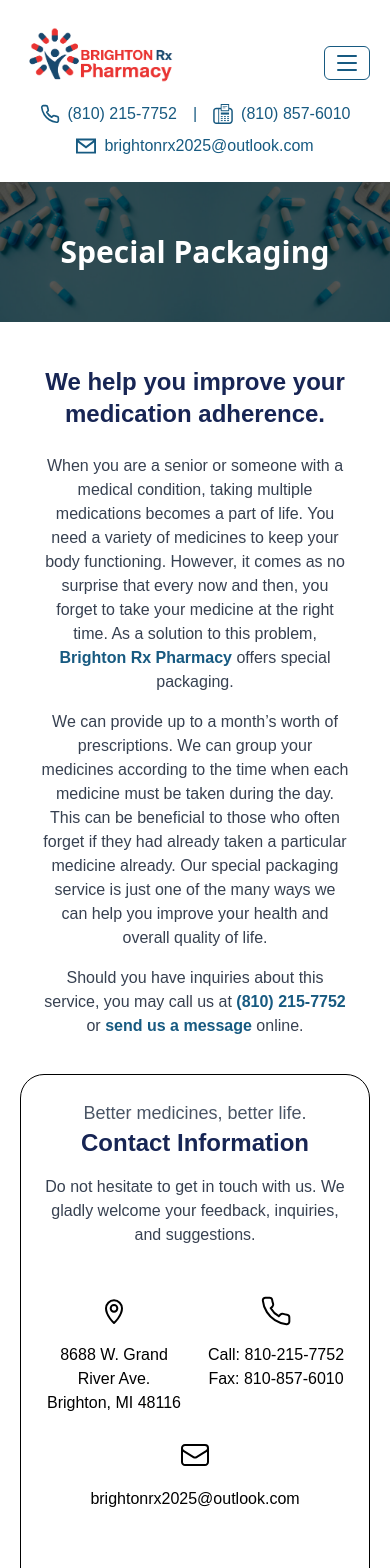
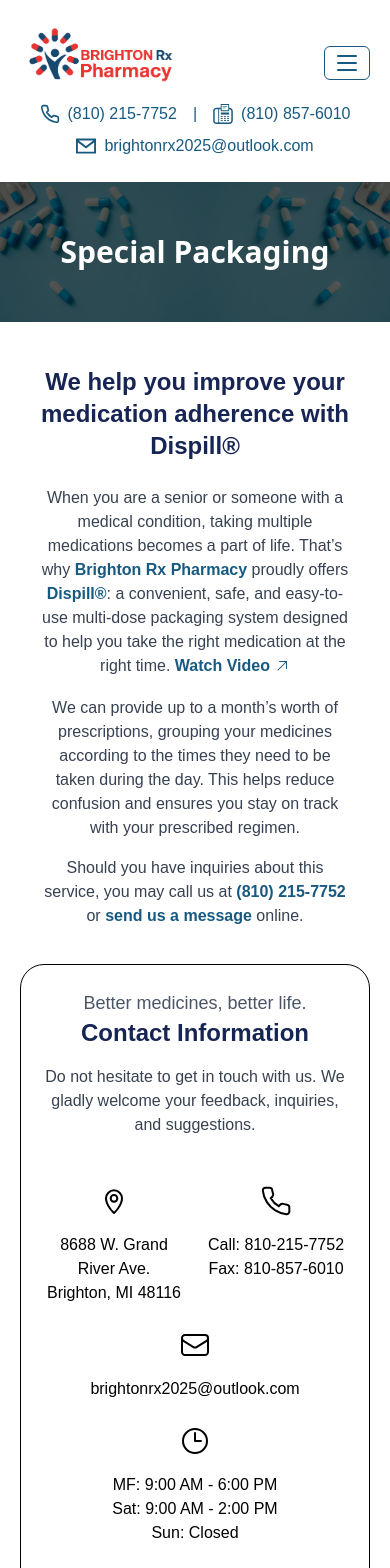
Before and after one commit to kushal5294/BrightonRx, a React (Vite) app: page /special-packaging in a window 390 px wide. Shown: the top 1568 px of the page. Built offline with nearby package versions, Linux system fonts and the light colour scheme; grey boxes are pictures that could not be loaded.

Commit message:
video for dispill

```diff
--- a/src/App.tsx
+++ b/src/App.tsx
@@ -15,6 +15,7 @@
 import { VitaminsAndSupplements } from "./pages/VitaminsSups";
 import { ContactInfo } from "./components/sections/ContactInfo";
 import { StatusModal } from "./components/shared/StatusModal";
+import { Resources } from "./pages/Resources";
 
 function App() {
   return (
@@ -37,6 +38,7 @@
             path="/vitamins-and-supplements"
             element={<VitaminsAndSupplements />}
           />
+          <Route path="/resources" element={<Resources />} />"
         </Routes>
       </BrowserRouter>
       <ContactInfo />
--- a/src/components/elements/Navbar.tsx
+++ b/src/components/elements/Navbar.tsx
@@ -10,6 +10,7 @@
   { href: "/booking", text: "Booking" },
   { href: "/about-us", text: "About Us" },
   { href: "/services", text: "Services" },
+  { href: "/resources", text: "Resources" },
   { href: "/contact-us", text: "Contact Us" },
 ];
 
--- a/src/components/sections/ContactInfo.tsx
+++ b/src/components/sections/ContactInfo.tsx
@@ -90,6 +90,29 @@
                   </p>
                 </div>
               </div>
+
+              {/* Hours */}
+              <div className="flex flex-col items-center text-center md:flex-row md:items-start md:text-left gap-4 col-span-2 md:col-span-1 justify-center md:justify-start">
+                <svg
+                  xmlns="http://www.w3.org/2000/svg"
+                  fill="none"
+                  viewBox="0 0 24 24"
+                  strokeWidth="1.5"
+                  stroke="currentColor"
+                  className="w-8 h-8 text-primary flex-shrink-0"
+                >
+                  <path
+                    strokeLinecap="round"
+                    strokeLinejoin="round"
+                    d="M12 6v6h4.5m4.5 0a9 9 0 11-18 0 9 9 0 0118 0z"
+                  />
+                </svg>
+                <div>
+                  <p>MF: 9:00 AM - 6:00 PM</p>
+                  <p>Sat: 9:00 AM - 2:00 PM</p>
+                  <p>Sun: Closed</p>
+                </div>
+              </div>
             </div>
 
             {/* Google Map */}
--- /dev/null
+++ b/src/components/sections/ResourceLinks.tsx
@@ -0,0 +1,39 @@
+import { FC } from "react";
+import { Container } from "../shared/Container";
+import { Title } from "../shared/Title";
+import { Paragraph } from "../shared/Paragraph";
+import { darkBlue } from "../../utils/constants";
+import { resourceLinksData } from "../../utils/full-services-data";
+
+export const ResourceLinks: FC = () => {
+  return (
+    <Container>
+      <div className=" p-6 rounded-xl text-center mx-auto space-y-4 mt-5">
+        <Title>Learn more</Title>
+        <Paragraph>
+          Navigate these helpful resources to better understand your
+          medications.
+        </Paragraph>
+      </div>
+      <div className="grid grid-cols-1 md:grid-cols-2 gap-6 mt-7 mb-11">
+        {resourceLinksData.map(({ name, url }, index) => (
+          <a
+            key={index}
+            href={url}
+            target="_blank"
+            rel="noopener noreferrer"
+            className="border border-gray-400 rounded-xl p-5 transition-all hover:shadow-md hover:border-gray-600 bg-white"
+          >
+            <div
+              style={{ color: darkBlue }}
+              className="text-lg font-semibold text-gray-900 mb-1"
+            >
+              {name}
+            </div>
+            <div className="text-sm text-gray-500 truncate">{url}</div>
+          </a>
+        ))}
+      </div>
+    </Container>
+  );
+};
--- a/src/components/sections/SpecialPackaging.tsx
+++ b/src/components/sections/SpecialPackaging.tsx
@@ -1,39 +1,86 @@
+import { useState, useEffect } from "react";
 import { Container } from "../shared/Container";
 import { Paragraph } from "../shared/Paragraph";
 import { Title } from "../shared/Title";
-import { phone } from "../../utils/constants";
+import { phone, darkBlue } from "../../utils/constants";
 import { Link } from "react-router-dom";
-import { darkBlue } from "../../utils/constants";
 
 export const SpecialPackaging = () => {
+  const [showVideo, setShowVideo] = useState(false);
+
+  const handleOverlayClick = (e: any) => {
+    if (e.target.id === "video-overlay") {
+      setShowVideo(false);
+    }
+  };
+
+  useEffect(() => {
+    const handleKeyDown = (e) => {
+      if (e.key === "Escape") {
+        setShowVideo(false);
+      }
+    };
+
+    if (showVideo) {
+      window.addEventListener("keydown", handleKeyDown);
+    } else {
+      window.removeEventListener("keydown", handleKeyDown);
+    }
+
+    // Cleanup
+    return () => window.removeEventListener("keydown", handleKeyDown);
+  }, [showVideo]);
+
   return (
     <section id="services" className="mb-13 mt-15">
       <Container className="space-y-10 md:space-y-12 -mt-4">
-        <Container className="flex flex-col lg:flex-row gap-10 lg:gap-12">
+        <Container className="flex flex-col lg:flex-row gap-10 lg:gap-12 items-stretch">
+          {/* LEFT CONTENT */}
           <div className="w-full lg:w-2/3 flex flex-col space-y-6 text-center md:text-left">
-            <Title> We help you improve your medication adherence. </Title>
+            <Title>
+              {" "}
+              We help you improve your medication adherence with Dispill®{" "}
+            </Title>
 
             <div className="space-y-4">
               <Paragraph>
                 When you are a senior or someone with a medical condition,
-                taking multiple medications becomes a part of life. You need a
-                variety of medicines to keep your body functioning. However, it
-                comes as no surprise that every now and then, you forget to take
-                your medicine at the right time. As a solution to this problem,{" "}
+                taking multiple medications becomes a part of life. That’s why{" "}
                 <span style={{ color: darkBlue }} className="font-bold">
                   Brighton Rx Pharmacy
                 </span>{" "}
-                offers special packaging.
+                proudly offers{" "}
+                <span style={{ color: darkBlue }} className="font-bold">
+                  Dispill®
+                </span>
+                : a convenient, safe, and easy-to-use multi-dose packaging
+                system designed to help you take the right medication at the
+                right time.{" "}
+                <button
+                  onClick={() => setShowVideo(true)}
+                  style={{ color: darkBlue }}
+                  className="font-bold inline-flex items-center gap-1 border-b-2 border-transparent hover:border-current pb-0 cursor-pointer"
+                >
+                  <span className="inline-flex items-center gap-1">
+                    Watch Video
+                    <img
+                      src="assets/logos/link.svg"
+                      alt="Link icon"
+                      className="w-4 h-4 inline-block"
+                      style={{
+                        filter:
+                          "invert(14%) sepia(79%) saturate(3781%) hue-rotate(188deg) brightness(93%) contrast(82%)",
+                      }}
+                    />
+                  </span>
+                </button>
               </Paragraph>
 
               <Paragraph>
-                We can provide up to a month’s worth of prescriptions. We can
-                group your medicines according to the time when each medicine
-                must be taken during the day. This can be beneficial to those
-                who often forget if they had already taken a particular medicine
-                already. Our special packaging service is just one of the many
-                ways we can help you improve your health and overall quality of
-                life.
+                We can provide up to a month’s worth of prescriptions, grouping
+                your medicines according to the times they need to be taken
+                during the day. This helps reduce confusion and ensures you stay
+                on track with your prescribed regimen.
               </Paragraph>
 
               <Paragraph>
@@ -57,16 +104,40 @@
               </Paragraph>
             </div>
           </div>
+
+          {/* RIGHT IMAGE */}
           <div className="w-full lg:w-1/3 hidden lg:block">
-            <img
-              src="https://media.istockphoto.com/id/1419247828/photo/happy-black-female-pharmacist-assisting-senior-couple-in-choosing-medicine-in-a-pharmacy.jpg?s=612x612&w=0&k=20&c=WMrhlqrUnFXlY-t3WCkE9ZBPZMQmKK6H1niUV2r5e0c="
-              alt="Pharmacist assisting senior couple"
-              className="w-full h-full object-cover rounded-2xl shadow-lg object-[-80px_center]"
-              // adjust the var above.
-            />
+            <div className="h-full flex">
+              <img
+                src="assets/logos/dispill-flyer.png"
+                alt="Pharmacist assisting senior couple"
+                className="w-full h-full object-cover object-center scale-120 mt-[40px]"
+              />
+            </div>
           </div>
         </Container>
       </Container>
+
+      {/* VIDEO MODAL */}
+      {showVideo && (
+        <div
+          id="video-overlay"
+          onClick={handleOverlayClick}
+          className="fixed inset-0 bg-black/50 flex items-center justify-center z-50" // transparent black background
+        >
+          <div className="bg-white rounded-2xl overflow-hidden shadow-2xl w-[90%] max-w-3xl relative">
+            <div className="aspect-video">
+              <iframe
+                width="100%"
+                height="100%"
+                src="https://www.youtube.com/embed/OBwWvn-beiY"
+                title="Dispill Video"
+                allowFullScreen
+              ></iframe>
+            </div>
+          </div>
+        </div>
+      )}
     </section>
   );
 };
--- /dev/null
+++ b/src/pages/Resources.tsx
@@ -0,0 +1,19 @@
+import { Helmet } from "react-helmet-async";
+import { Banner } from "../components/elements/Banner";
+import { ResourceLinks } from "../components/sections/ResourceLinks";
+
+export const Resources = () => {
+  return (
+    <>
+      <Helmet>
+        <title>Resources - Brighton Rx</title>
+        <meta
+          name="description"
+          content="Explore useful resources to guide your medical journey in Brighton, Michigan."
+        />
+      </Helmet>
+      <Banner text="Resources" />
+      <ResourceLinks />
+    </>
+  );
+};
--- a/src/utils/full-services-data.tsx
+++ b/src/utils/full-services-data.tsx
@@ -39,6 +39,28 @@
     buttonText: "Book",
   },
   {
+    title: "Special Packaging",
+    description: "Recieve Dispill® packaging for your prescriptions.",
+    icon: (
+      <img
+        src="/assets/logos/org.svg"
+        alt="organized icon"
+        className="w-8 h-8"
+      />
+    ),
+    buttonLink: "/special-packaging",
+    buttonText: "Explore",
+  },
+  {
+    title: "Delivery Service",
+    description: "Get your prescriptions delivered to your doorstep.",
+    icon: (
+      <img src="/assets/logos/car.svg" alt="car icon" className="w-8 h-8" />
+    ),
+    buttonLink: "/deliver",
+    buttonText: "Deliver",
+  },
+  {
     title: "Automatic Refill",
     description:
       "Refilled multiple prescriptions at a particular time each month.",
@@ -52,15 +74,7 @@
     buttonLink: "/auto-refill",
     buttonText: "Schedule",
   },
-  {
-    title: "Delivery Service",
-    description: "Get your prescriptions delivered to your doorstep.",
-    icon: (
-      <img src="/assets/logos/car.svg" alt="car icon" className="w-8 h-8" />
-    ),
-    buttonLink: "/deliver",
-    buttonText: "Deliver",
-  },
+
   {
     title: "Pharmacist Consultation",
     description: "Get expert advice regarding your concerns.",
@@ -74,19 +88,7 @@
     buttonLink: "/talk-to-our-pharmacist",
     buttonText: "Contact",
   },
-  {
-    title: "Special Packaging",
-    description: "Request organized packaging for your prescriptions.",
-    icon: (
-      <img
-        src="/assets/logos/org.svg"
-        alt="Packaging icon"
-        className="w-8 h-8"
-      />
-    ),
-    buttonLink: "/special-packaging",
-    buttonText: "Explore",
-  },
+
   {
     title: "Vitamins & Supplements",
     description: "Explore our curated selection of vitamins and supplements.",
@@ -110,3 +112,30 @@
     buttonText: "Contact",
   },
 ];
+
+export const resourceLinksData = [
+  {
+    name: "Consumer Healthcare Products Association",
+    url: "https://www.chpa.org/",
+  },
+  {
+    name: "RxList",
+    url: "https://www.rxlist.com/",
+  },
+  {
+    name: "ConsumerMedSafety",
+    url: "https://www.consumermedsafety.org/",
+  },
+  {
+    name: "US FDA",
+    url: "https://www.fda.gov/",
+  },
+  {
+    name: "Institure for Safe Medical Practices",
+    url: "https://home.ecri.org/pages/ismp",
+  },
+  {
+    name: "Prescribers Digital Reference",
+    url: "https://www.pdr.net/",
+  },
+];
```
Also changed, not shown: src/utils/services-data.tsx (+13 -13 lines), public/assets/logos/dispill-flyer.png (added), public/assets/logos/link.svg (added).
